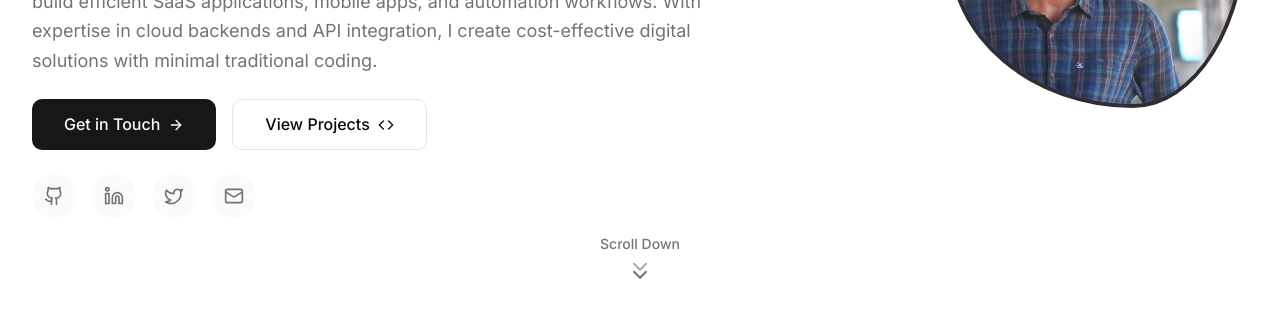
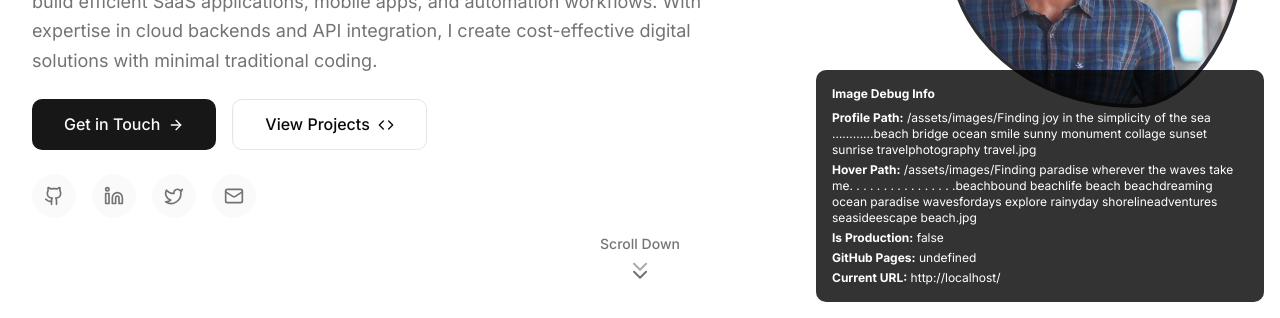
Before and after one commit to nrenx/portfilio, a Next.js app: page / in a window 1280 px wide. Shown: the part 482-800 px from the top of the page. Built offline with nearby package versions, Linux system fonts and the light colour scheme; no server answers.

Commit message:
Add debugging tools and image accessibility test
- Add image debug component for development troubleshooting
- Create test script to verify image accessibility on GitHub Pages
- Add temporary debug info to help identify image loading issues

```diff
--- /dev/null
+++ b/scripts/test-images.js
@@ -0,0 +1,57 @@
+#!/usr/bin/env node
+
+/**
+ * Test script to verify image accessibility for GitHub Pages deployment
+ */
+
+const https = require('https');
+const http = require('http');
+
+const baseUrl = 'https://nrenx.github.io/portfilio';
+
+const imagePaths = [
+  '/assets/images/Finding joy in the simplicity of the sea ............beach bridge ocean smile sunny monument collage sunset sunrise travelphotography travel.jpg',
+  '/assets/images/Finding paradise wherever the waves take me. . . . . . . . . . . . . . . .beachbound beachlife beach beachdreaming ocean paradise wavesfordays explore rainyday shorelineadventures seasideescape beach.jpg'
+];
+
+function testImageUrl(url) {
+  return new Promise((resolve) => {
+    const protocol = url.startsWith('https:') ? https : http;
+
+    protocol.get(url, (res) => {
+      console.log(`✓ ${url} - Status: ${res.statusCode}`);
+      resolve({ url, status: res.statusCode, success: res.statusCode === 200 });
+    }).on('error', (err) => {
+      console.log(`✗ ${url} - Error: ${err.message}`);
+      resolve({ url, status: 'error', success: false, error: err.message });
+    });
+  });
+}
+
+async function testAllImages() {
+  console.log('Testing image accessibility for GitHub Pages...\n');
+
+  const results = [];
+
+  for (const imagePath of imagePaths) {
+    const fullUrl = `${baseUrl}${imagePath}`;
+    const result = await testImageUrl(fullUrl);
+    results.push(result);
+  }
+
+  console.log('\n--- Summary ---');
+  const successful = results.filter(r => r.success).length;
+  const total = results.length;
+
+  console.log(`${successful}/${total} images accessible`);
+
+  if (successful === total) {
+    console.log('✓ All images are accessible!');
+    process.exit(0);
+  } else {
+    console.log('✗ Some images are not accessible');
+    process.exit(1);
+  }
+}
+
+testAllImages().catch(console.error);
--- a/src/app/page.tsx
+++ b/src/app/page.tsx
@@ -8,6 +8,7 @@ import { ProjectsSection } from '@/components/sections/projects-section';
 import { ExperienceSection } from '@/components/sections/experience-section';
 import { ContactSection } from '@/components/sections/contact-section';
 import { useLanding } from '@/contexts/landing-context';
+import { ImageDebug } from '@/components/debug/image-debug';
 
 export default function Home() {
   const { showLanding, handleLandingComplete } = useLanding();
@@ -34,6 +35,9 @@ export default function Home() {
         {/* Contact Section */}
         <ContactSection />
       </div>
+
+      {/* Debug Component (only in development) */}
+      <ImageDebug />
     </div>
   );
 }
--- /dev/null
+++ b/src/components/debug/image-debug.tsx
@@ -0,0 +1,43 @@
+'use client';
+
+import React, { useState, useEffect } from 'react';
+import { getRuntimeAssetPath } from '@/lib/utils';
+
+interface ImageDebugProps {
+  className?: string;
+}
+
+export function ImageDebug({ className }: ImageDebugProps) {
+  const [debugInfo, setDebugInfo] = useState<any>({});
+
+  useEffect(() => {
+    const profilePath = getRuntimeAssetPath('/assets/images/Finding joy in the simplicity of the sea ............beach bridge ocean smile sunny monument collage sunset sunrise travelphotography travel.jpg');
+    const profileHoverPath = getRuntimeAssetPath('/assets/images/Finding paradise wherever the waves take me. . . . . . . . . . . . . . . .beachbound beachlife beach beachdreaming ocean paradise wavesfordays explore rainyday shorelineadventures seasideescape beach.jpg');
+
+    setDebugInfo({
+      profilePath,
+      profileHoverPath,
+      isProduction: process.env.NODE_ENV === 'production',
+      githubPages: process.env.GITHUB_PAGES,
+      currentUrl: typeof window !== 'undefined' ? window.location.href : 'SSR',
+      userAgent: typeof window !== 'undefined' ? window.navigator.userAgent : 'SSR'
+    });
+  }, []);
+
+  if (process.env.NODE_ENV === 'production') {
+    return null; // Don't show debug info in production
+  }
+
+  return (
+    <div className={`fixed bottom-4 right-4 bg-black/80 text-white p-4 rounded-lg text-xs max-w-md z-50 ${className}`}>
+      <h3 className="font-bold mb-2">Image Debug Info</h3>
+      <div className="space-y-1">
+        <div><strong>Profile Path:</strong> {debugInfo.profilePath}</div>
+        <div><strong>Hover Path:</strong> {debugInfo.profileHoverPath}</div>
+        <div><strong>Is Production:</strong> {String(debugInfo.isProduction)}</div>
+        <div><strong>GitHub Pages:</strong> {String(debugInfo.githubPages)}</div>
+        <div><strong>Current URL:</strong> {debugInfo.currentUrl}</div>
+      </div>
+    </div>
+  );
+}
```
